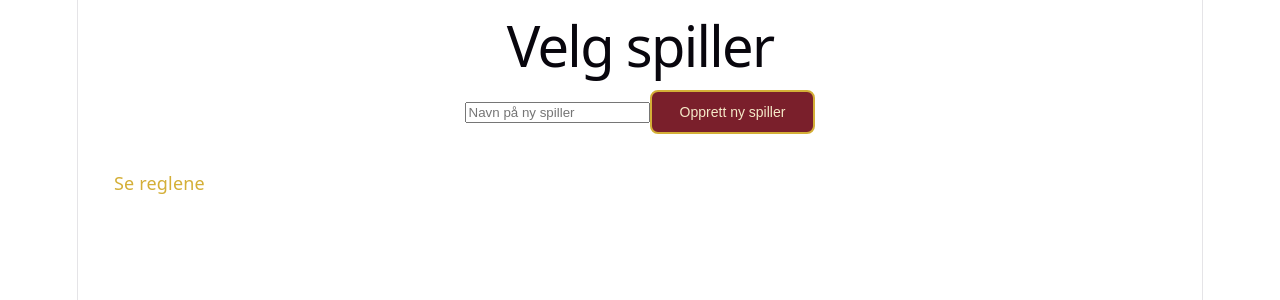
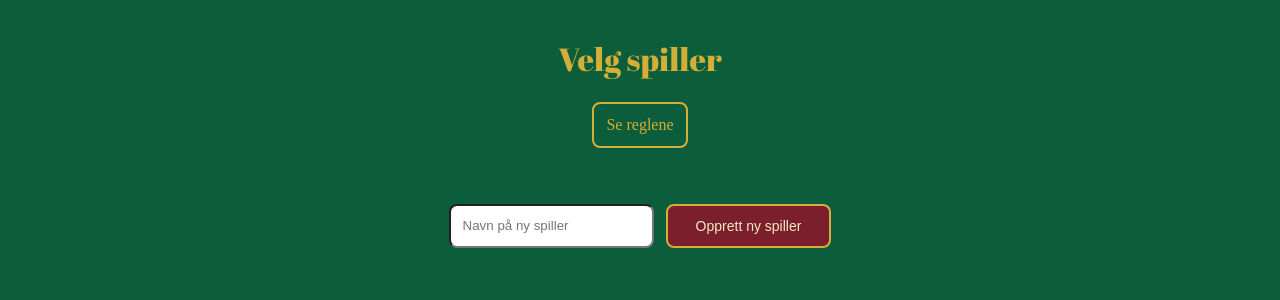
Before and after one commit to fridaenoksen-dev/video-poker-react, a React (Vite) app: page / in a window 1280 px wide. Shown: the top 300 px of the page. Built offline with nearby package versions, Linux system fonts and the light colour scheme.

Commit message:
feat: style the player selection page

```diff
--- a/index.html
+++ b/index.html
@@ -4,6 +4,12 @@
     <meta charset="UTF-8" />
     <link rel="icon" type="image/svg+xml" href="/favicon.svg" />
     <meta name="viewport" content="width=device-width, initial-scale=1.0" />
+    <link rel="preconnect" href="https://fonts.googleapis.com" />
+    <link rel="preconnect" href="https://fonts.gstatic.com" crossorigin />
+    <link
+      href="https://fonts.googleapis.com/css2?family=Abril+Fatface&display=swap"
+      rel="stylesheet"
+    />
     <title>video-poker-react</title>
   </head>
   <body>
--- a/src/App.css
+++ b/src/App.css
@@ -1,5 +1,35 @@
+:root {
+  --color-green: #0b5d3b;
+  --color-green-dark: #073d27;
+  --color-gold: #d4af37;
+  --color-burgundy: #7a1f2b;
+  --color-text: #f5f0e1;
+}
+
+body {
+  background-color: var(--color-green);
+  color: var(--color-text);
+  margin: 0;
+}
+
+.page {
+  max-width: 780px;
+  margin: 0 auto;
+  padding: 1rem;
+  text-align: center;
+}
+
+h1,
+h2,
+h3 {
+  font-family: "Abril Fatface", serif;
+  font-weight: 400;
+  font-style: normal;
+  color: var(--color-gold);
+}
+
 a {
-  color: #d4af37;
+  color: var(--color-gold);
   text-decoration: none;
 }
 
@@ -7,20 +37,30 @@ a:hover {
   text-decoration: underline;
 }
 
+a:focus-visible,
+button:focus-visible,
+input:focus-visible {
+  outline: 3px solid var(--color-gold);
+  outline-offset: 2px;
+}
+
 .nav {
   display: flex;
+  margin-bottom: 2rem;
   gap: 1.2rem;
-  padding: 2rem;
-  flex-direction: row;
-  align-items: center;
+  padding: 0.75rem;
+  display: inline-block;
+  border: 2px solid var(--color-gold);
+  border-radius: 8px;
+  font-size: 16px;
 }
 
 button {
   padding: 12px 28px;
   font-size: 14px;
   border-radius: 8px;
-  border: 2px solid #d4af37;
-  background: #7a1f2b;
+  border: 2px solid var(--color-gold);
+  background: var(--color-burgundy);
   color: #f5e9c8;
 }
 
@@ -44,6 +84,33 @@ button:disabled {
 }
 
 .betting-selected {
-  background: #d4af37;
+  background: var(--color-gold);
   color: #1a1a1a;
 }
+
+.player-list {
+  list-style: none;
+  padding: 0;
+  margin: 0 0 1.5rem;
+  display: flex;
+  flex-direction: column;
+  gap: 0.75rem;
+}
+
+.player-list button {
+  width: 30%;
+}
+
+.new-player-form {
+  display: flex;
+  flex-wrap: wrap;
+  justify-content: center;
+  gap: 0.75rem;
+  max-width: 400px;
+  margin: 0 auto 1.5rem;
+}
+
+.new-player-form input {
+  padding: 0.75rem;
+  border-radius: 8px;
+}
--- a/src/App.tsx
+++ b/src/App.tsx
@@ -1,4 +1,3 @@
-import "./App.css";
 import { Routes, Route } from "react-router";
 import VelgSpiller from "./pages/VelgSpiller";
 import Regler from "./pages/Regler";
--- a/src/components/Game.tsx
+++ b/src/components/Game.tsx
@@ -6,7 +6,6 @@ import TotalCoins from "./TotalCoins";
 import CurrentBet from "./CurrentBet";
 import "./Game.css";
 import { Link } from "react-router";
-import "../App.css";
 
 /**
  * The main gamoe board that shows the payout table,
@@ -24,7 +23,7 @@ function Game() {
   const currentBet = useGameStore((state) => state.currentBet);
 
   return (
-    <div className="game-board">
+    <div className="page game-board">
       <div className="nav">
         <Link to="/">Bytt spiller</Link>
         <Link to="/regler">Regler</Link>
--- a/src/main.tsx
+++ b/src/main.tsx
@@ -1,7 +1,7 @@
 import { StrictMode } from "react";
 import { createRoot } from "react-dom/client";
-import "./index.css";
 import App from "./App.tsx";
+import "./App.css";
 import { BrowserRouter } from "react-router";
 
 createRoot(document.getElementById("root")!).render(
--- a/src/pages/Regler.tsx
+++ b/src/pages/Regler.tsx
@@ -1,13 +1,12 @@
 import PayoutTable from "../components/PayoutTable";
 import { Link } from "react-router";
-import "../App.css";
 
 /**
  * Explains the rules and shows the payoutTable.
  */
 function Regler() {
   return (
-    <div>
+    <div className="page">
       <h1>Regler</h1>
       <div className="nav">
         <Link to="/">Gå tilbake til valg av spiller</Link>
--- a/src/pages/VelgSpiller.tsx
+++ b/src/pages/VelgSpiller.tsx
@@ -17,6 +17,7 @@ function VelgSpiller() {
   const navigate = useNavigate();
 
   function handleCreatePlayer() {
+    event?.preventDefault();
     if (name.trim() === "") return;
     addPlayer(name.trim());
     setName("");
@@ -28,9 +29,12 @@ function VelgSpiller() {
   }
 
   return (
-    <div>
+    <div className="page">
       <h1>Velg spiller</h1>
-      <ul>
+      <div className="nav">
+        <Link to="/regler">Se reglene</Link>
+      </div>
+      <ul className="player-list">
         {players.map((player) => (
           <li key={player.id}>
             <button onClick={() => handleSelectPlayer(player.id)}>
@@ -39,17 +43,16 @@ function VelgSpiller() {
           </li>
         ))}
       </ul>
+      <form className="new-player-form" onSubmit={handleCreatePlayer}>
         <input
           type="text"
           value={name}
           onChange={(e) => setName(e.target.value)}
           placeholder="Navn på ny spiller"
+          aria-label="Navn på ny spiller"
         />
-      <button onClick={handleCreatePlayer}>Opprett ny spiller</button>
-      <br />
-      <div className="nav">
-        <Link to="/regler">Se reglene</Link>
-      </div>
+        <button type="submit">Opprett ny spiller</button>
+      </form>
     </div>
   );
 }
--- a/src/store/gameStore.ts
+++ b/src/store/gameStore.ts
@@ -112,10 +112,10 @@ export const useGameStore = create<GameStore>()(
         set((state) => {
           if (!state.roundActive) return {};
           const kept = state.hand.filter(
-            (card, index) => !state.selectedForDiscard.includes(index),
+            (_card, index) => !state.selectedForDiscard.includes(index),
           );
 
-          const removed = state.hand.filter((card, index) =>
+          const removed = state.hand.filter((_card, index) =>
             state.selectedForDiscard.includes(index),
           );
 
```
Lines whose indentation alone changed are shown as unchanged.
